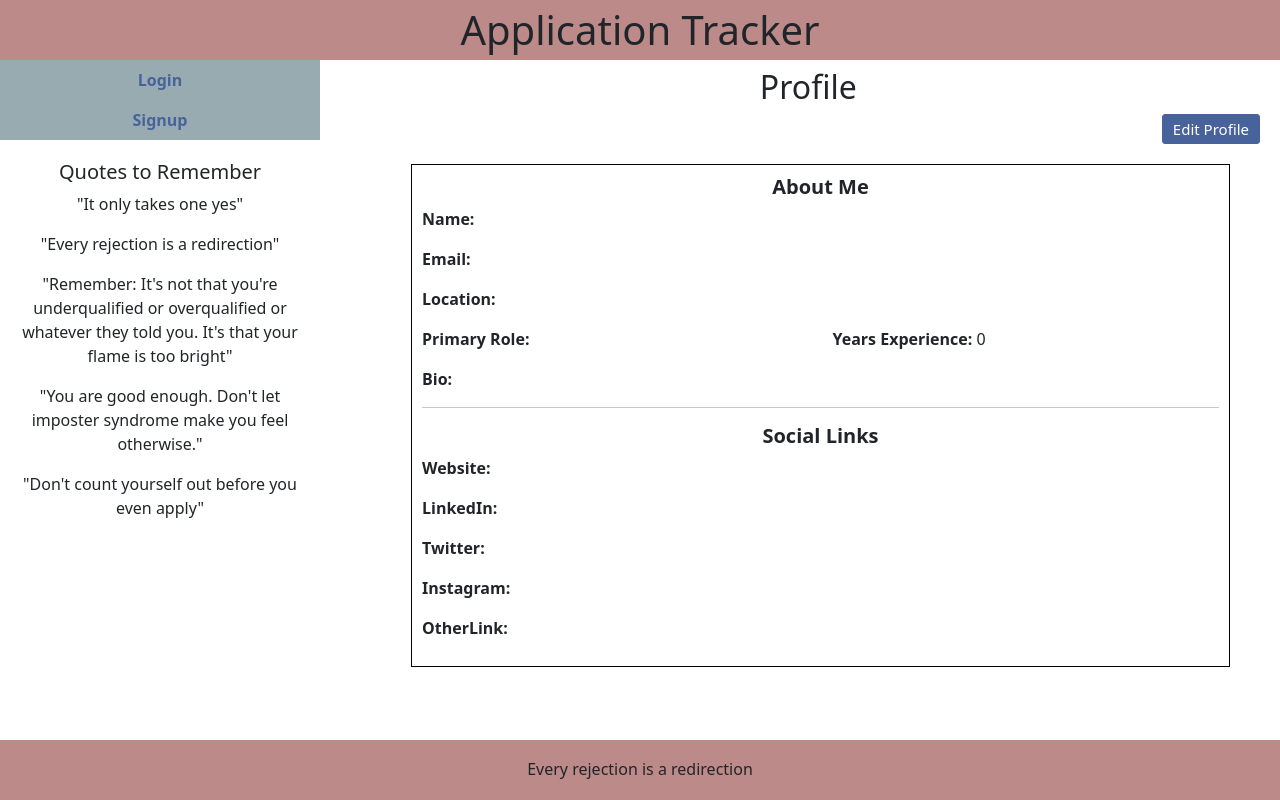
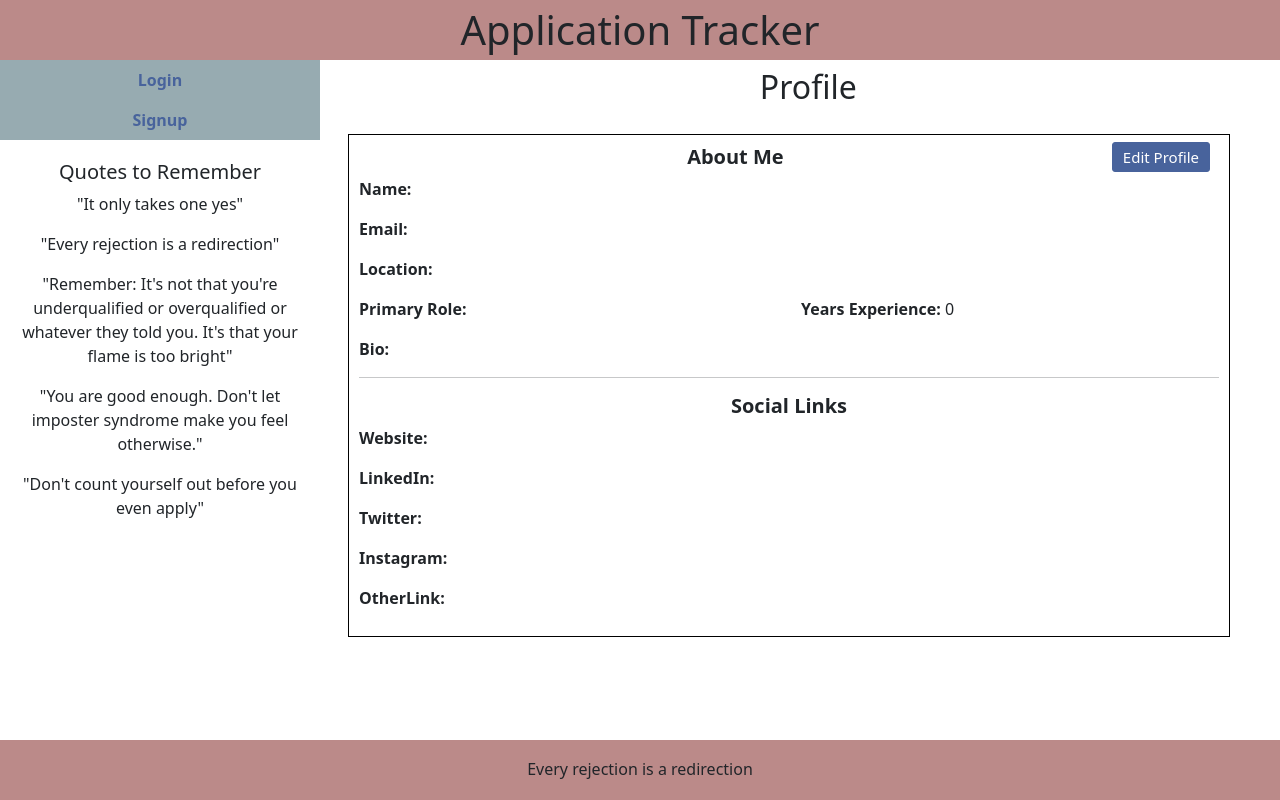
Before and after one commit to MarciaAdler/applicationtracker, a React (Create React App) app in the folder client/: page /profile in a window 1280 px wide. Built offline with nearby package versions, Linux system fonts and the light colour scheme.

Commit message:
fixed styling on profile and edit profile pages to be aligned

```diff
--- a/client/src/Pages/Profile.js
+++ b/client/src/Pages/Profile.js
@@ -28,7 +28,10 @@ export default function Profile() {
         <h2 className="text-center mt-2">
           {state.currentUser.username}&nbsp; Profile
         </h2>
-        <div id="profile-headerdiv" className="profile-edit">
+
+        <div>
+          <div className="profile-container">
+            <div id="profile-headerdiv" className="profile-edit mt-2">
               <Button
                 className="editapp-button"
                 onClick={() => {
@@ -38,8 +41,6 @@ export default function Profile() {
                 Edit Profile
               </Button>
             </div>
-        <div>
-          <div className="application-container">
             <div className="profile-section">
               <h5 className="text-center">
                 <strong>About Me</strong>
```
Lines whose indentation alone changed are shown as unchanged.
